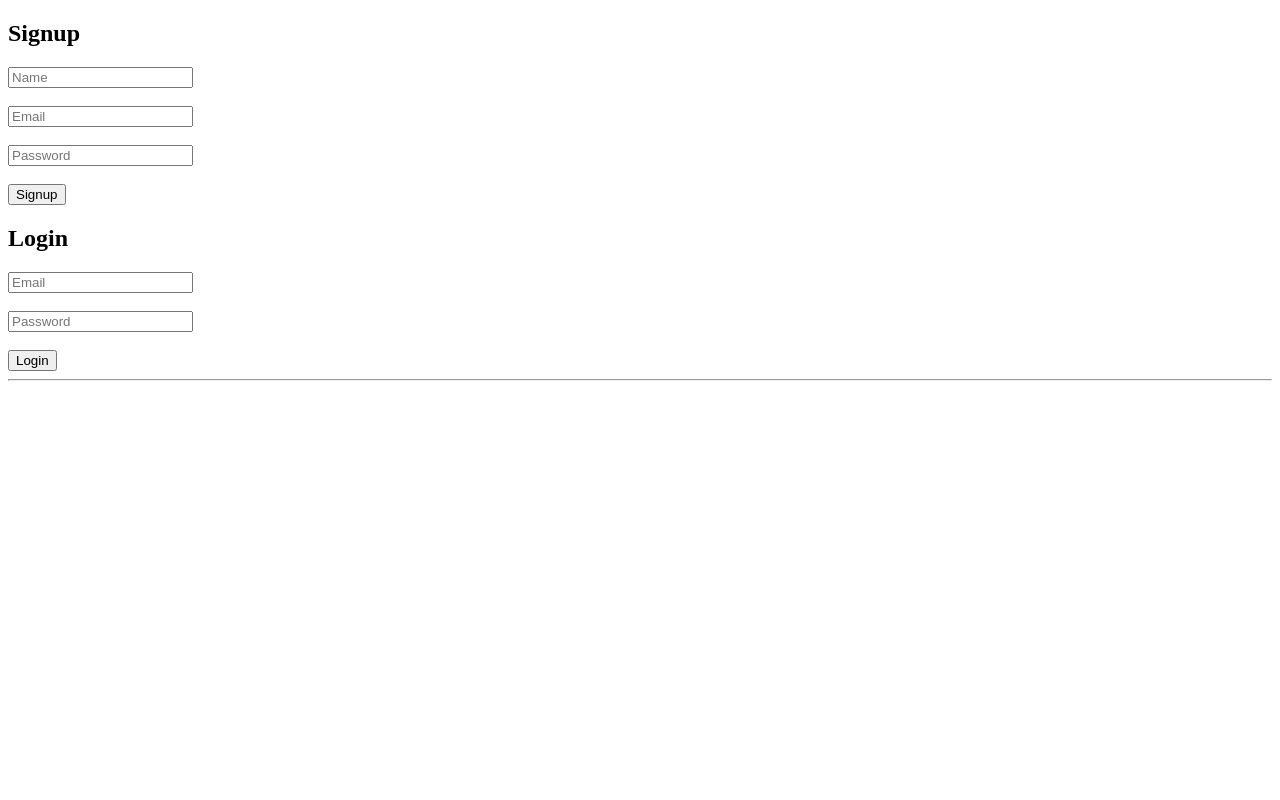
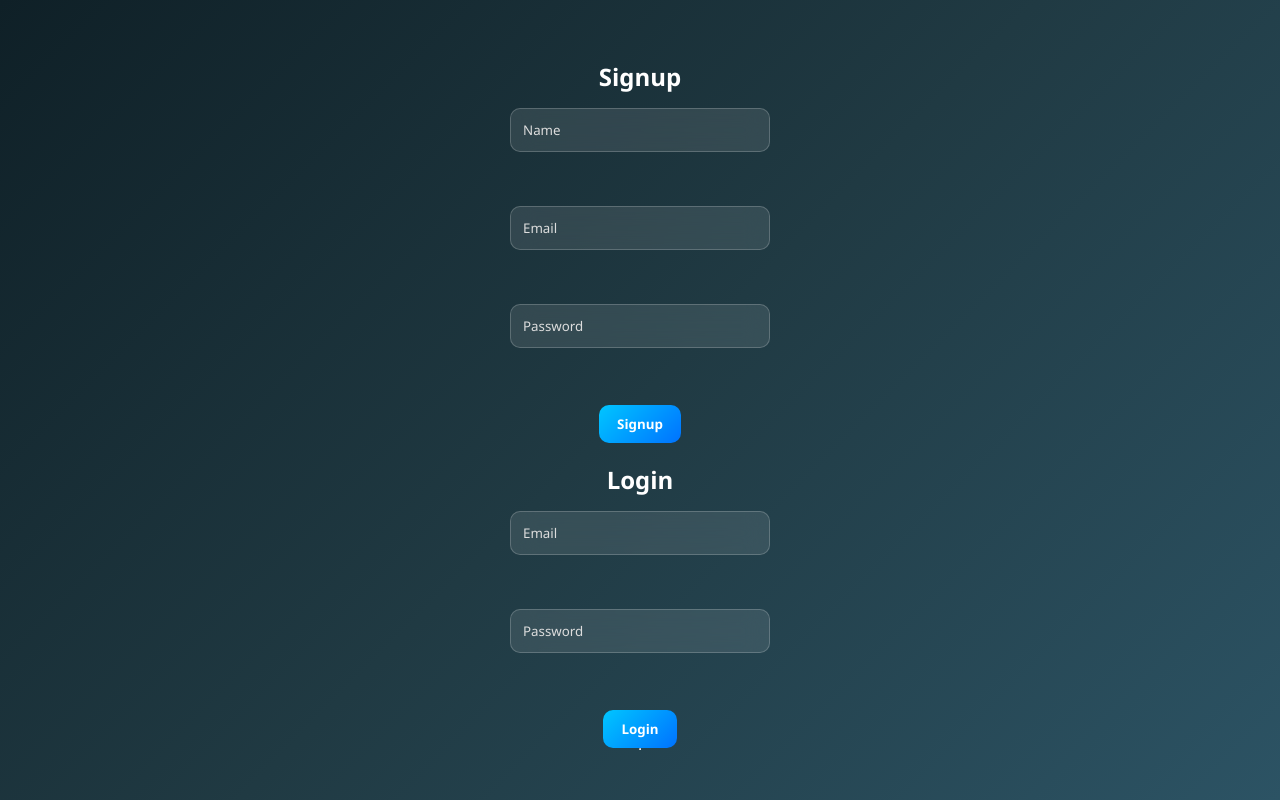
Before and after one commit to Hassaan-Hub/login_signUp_todo, a plain HTML site: page index.html in a window 1280 px wide. Drawn offline with Linux system fonts and the light colour scheme.

Commit message:
Add stylesheet for improved UI design and layout

```diff
--- a/index.html
+++ b/index.html
@@ -2,6 +2,7 @@
 <html>
 <head>
   <title>Post App</title>
+  <link rel="stylesheet" href="style.css">
 </head>
 <body>
 
--- /dev/null
+++ b/style.css
@@ -0,0 +1,106 @@
+/* Reset */
+*{
+  margin:0;
+  padding:0;
+  box-sizing:border-box;
+  font-family:Segoe UI, sans-serif;
+}
+
+/* Background */
+body{
+  min-height:100vh;
+  background: linear-gradient(135deg,#0f2027,#203a43,#2c5364);
+  display:flex;
+  flex-direction:column;
+  align-items:center;
+  padding:40px 10px;
+  color:white;
+}
+
+/* Headings */
+h2{
+  margin:20px 0 10px;
+  text-align:center;
+}
+
+/* Glass cards */
+input, button, #postSection{
+  backdrop-filter: blur(12px);
+}
+
+/* Inputs */
+input{
+  width:260px;
+  padding:12px;
+  border:none;
+  border-radius:10px;
+  margin:5px 0;
+  outline:none;
+  background:rgba(255,255,255,0.1);
+  color:white;
+  border:1px solid rgba(255,255,255,0.2);
+}
+
+input::placeholder{
+  color:#ddd;
+}
+
+/* Buttons */
+button{
+  padding:10px 18px;
+  border:none;
+  border-radius:10px;
+  cursor:pointer;
+  margin-top:8px;
+  background:linear-gradient(135deg,#00c6ff,#0072ff);
+  color:white;
+  font-weight:bold;
+  transition:0.3s;
+}
+
+button:hover{
+  transform:translateY(-2px);
+  box-shadow:0 5px 15px rgba(0,0,0,0.3);
+}
+
+/* Section card */
+#postSection{
+  margin-top:30px;
+  padding:25px;
+  border-radius:20px;
+  background:rgba(255,255,255,0.08);
+  border:1px solid rgba(255,255,255,0.2);
+  width:320px;
+}
+
+/* Post boxes */
+#posts div{
+  background:rgba(255,255,255,0.08);
+  padding:15px;
+  margin-top:15px;
+  border-radius:12px;
+  border:1px solid rgba(255,255,255,0.15);
+}
+
+/* Post text */
+#posts p{
+  margin-bottom:6px;
+}
+
+/* Delete button */
+#posts button{
+  margin-right:6px;
+  margin-top:8px;
+  padding:6px 12px;
+  font-size:12px;
+}
+
+/* Delete red */
+#posts button:first-of-type{
+  background:linear-gradient(135deg,#ff416c,#ff4b2b);
+}
+
+/* Edit green */
+#posts button:last-of-type{
+  background:linear-gradient(135deg,#00b09b,#96c93d);
+}
```
